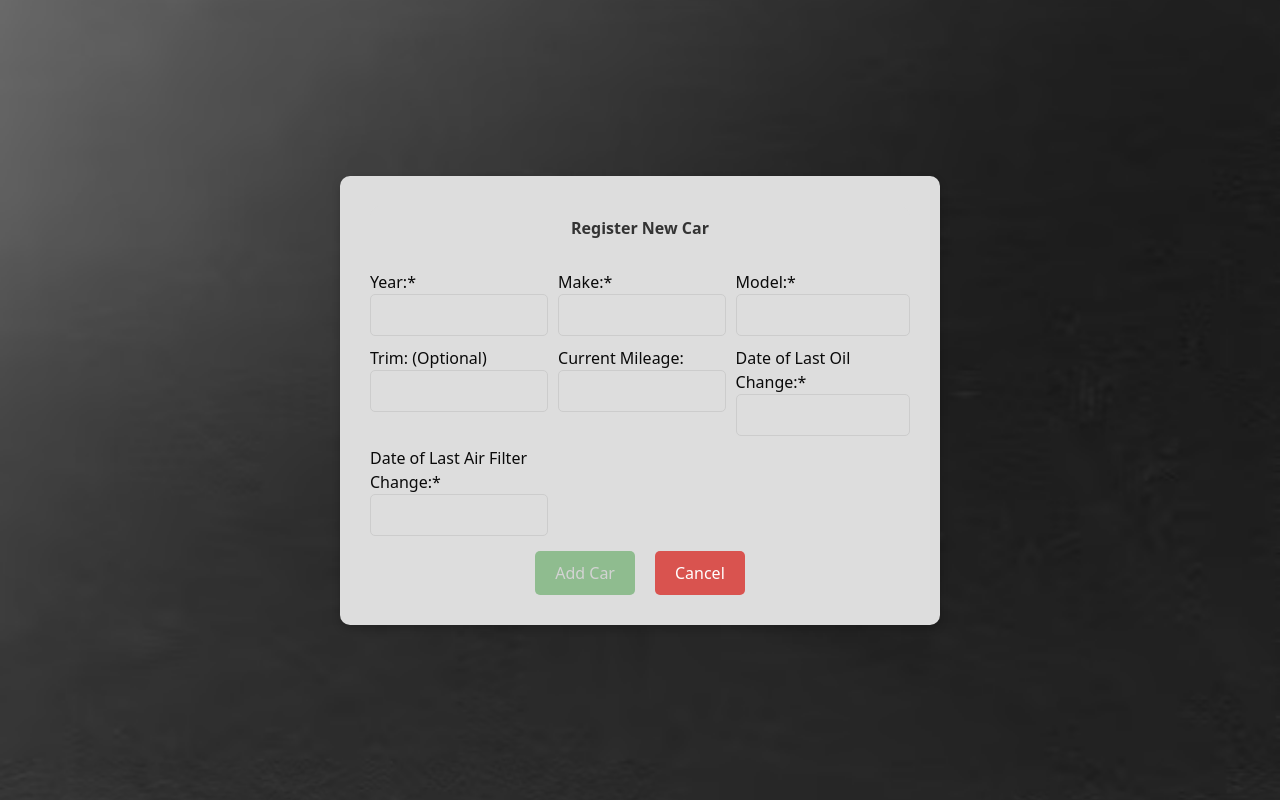
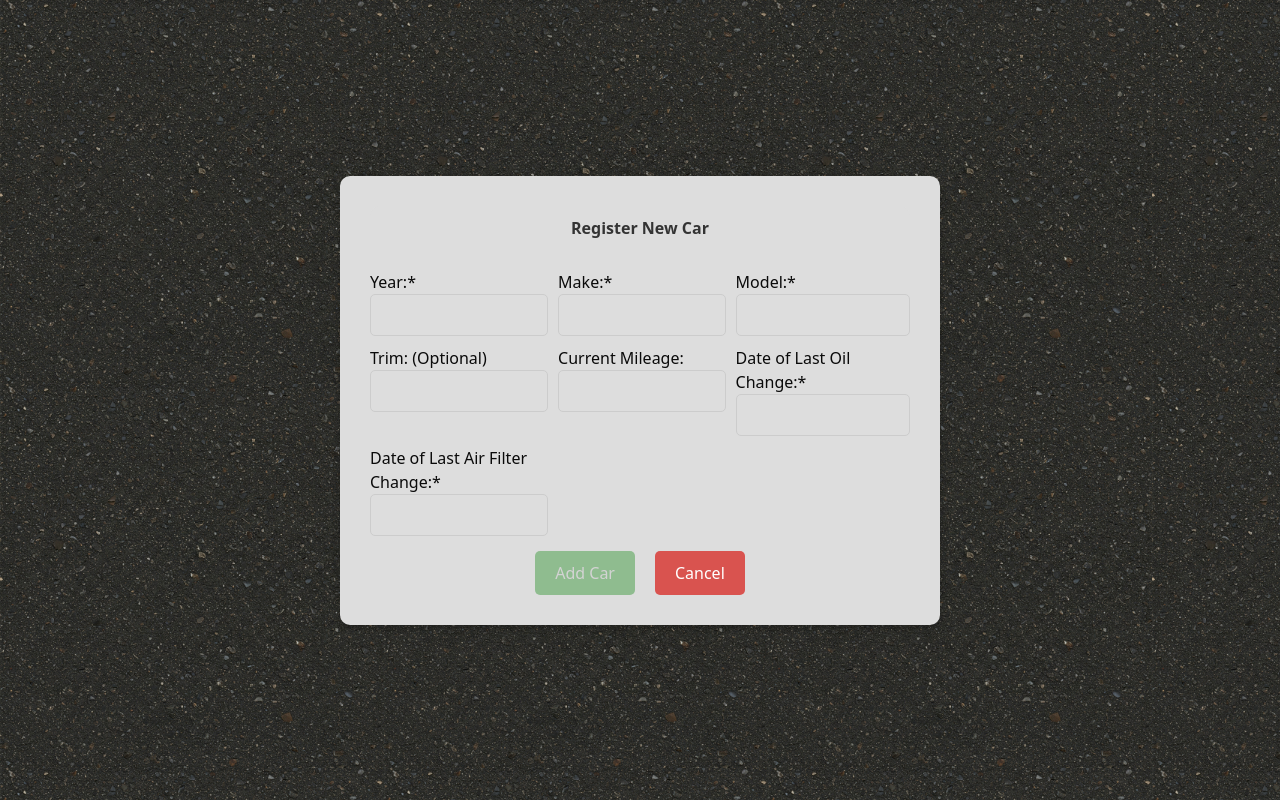
Before and after one commit to SDSU-CompE-561-Spring-2025/autocare-mechanic-finder, a Next.js app in the folder frontend/: page /RegisterCarPage in a window 1280 px wide. Built offline with nearby package versions, Linux system fonts and the light colour scheme.

Commit message:
UI consistency with the backgrounds

```diff
--- a/frontend/src/app/RegisterCarPage/page.tsx
+++ b/frontend/src/app/RegisterCarPage/page.tsx
@@ -81,7 +81,6 @@ function RegisterNewCar() {
   return (
     <div
       style={{
-        background: `url('/images/bg2.png') center center / cover no-repeat`,
         minHeight: '100vh',
         display: 'flex',
         justifyContent: 'center',
--- a/frontend/src/app/car-parts/page.tsx
+++ b/frontend/src/app/car-parts/page.tsx
@@ -45,7 +45,7 @@ export default function CarPartsPage() {
   return (
     <div
       className="min-h-screen bg-cover bg-center relative"
-      style={{ backgroundImage: 'url(/images/RoadSurface.jpg)' }}
+
     >
       {/* Sidebar passes close-only function */}
       <Sidebar menuOpen={menuOpen} toggleMenu={() => setMenuOpen(false)} />
```
